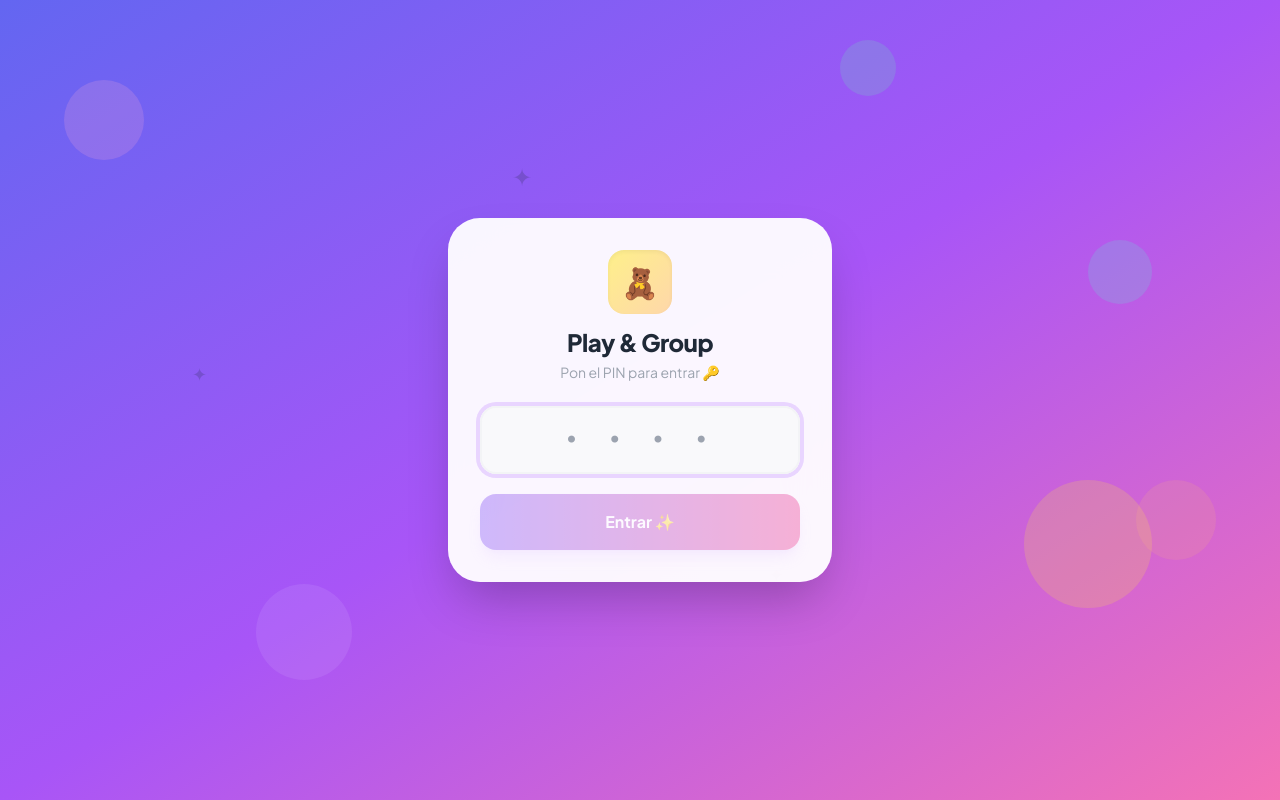
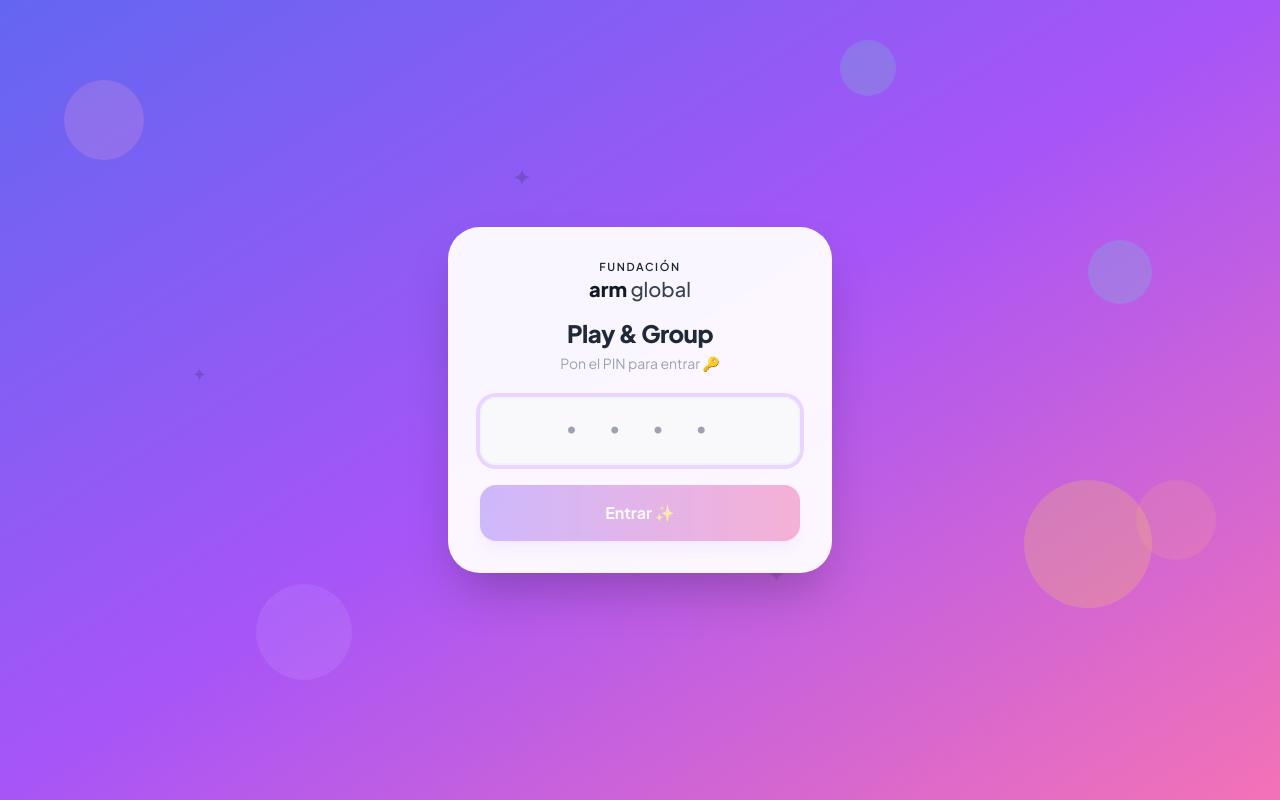
Before and after one commit to pdencina/ARM_Checkin, a Next.js app: page /recepcion in a window 1280 px wide. Built offline with nearby package versions, Linux system fonts and the light colour scheme.

Commit message:
feat: popup mensaje llogo

```diff
--- a/app/(fundacion)/layout.tsx
+++ b/app/(fundacion)/layout.tsx
@@ -57,8 +57,9 @@
         <FloatingShapes />
         <form onSubmit={submit} className="relative z-10 w-full max-w-sm rounded-[2rem] bg-white/95 backdrop-blur-xl p-8 shadow-2xl text-center">
           <div className="mb-6">
-            <div className="mx-auto mb-3 h-16 w-16 rounded-2xl bg-gradient-to-br from-yellow-200 to-orange-200 flex items-center justify-center shadow-inner">
-              <span className="text-3xl">🧸</span>
+            <div className="mx-auto mb-4">
+              <p className="text-[11px] font-semibold uppercase tracking-[0.15em] text-gray-800">Fundación</p>
+              <p className="text-xl leading-tight"><span className="font-black text-gray-900">arm</span> <span className="font-medium text-gray-700">global</span></p>
             </div>
             <h1 className="text-2xl font-black text-gray-800">Play & Group</h1>
             <p className="text-sm text-gray-400 mt-1">Pon el PIN para entrar 🔑</p>
--- a/app/(fundacion)/play/PlayClient.tsx
+++ b/app/(fundacion)/play/PlayClient.tsx
@@ -162,8 +162,9 @@
     return (
       <div className="flex min-h-screen flex-col items-center justify-center gap-8 text-center px-4">
         <div className="rounded-[2rem] bg-white/90 backdrop-blur-xl p-10 shadow-2xl border border-white/60 max-w-sm w-full animate-slide-up">
-          <div className="mx-auto mb-4 h-20 w-20 rounded-2xl bg-gradient-to-br from-violet-100 to-pink-100 flex items-center justify-center animate-float-slow">
-            <span className="text-4xl">🎵</span>
+          <div className="mx-auto mb-4">
+            <p className="text-[10px] font-semibold uppercase tracking-[0.15em] text-gray-500">Fundación</p>
+            <p className="text-lg leading-tight"><span className="font-black text-gray-800">arm</span> <span className="font-medium text-gray-600">global</span></p>
           </div>
           <h1 className="text-2xl font-black text-gray-800 mb-2">Pantalla Play</h1>
           <p className="text-sm text-gray-400 mb-6 leading-relaxed">
--- a/app/(fundacion)/recepcion/RecepcionClient.tsx
+++ b/app/(fundacion)/recepcion/RecepcionClient.tsx
@@ -137,8 +137,9 @@
                        transition-all duration-300 ${sent ? "scale-[1.02] shadow-emerald-200/50" : ""}`}>
         {/* Header */}
         <div className="mb-7 text-center">
-          <div className="mx-auto mb-3 h-16 w-16 rounded-2xl bg-gradient-to-br from-pink-100 to-orange-100 flex items-center justify-center animate-float-slow">
-            <span className="text-3xl">🎈</span>
+          <div className="mx-auto mb-3 animate-float-slow">
+            <p className="text-[10px] font-semibold uppercase tracking-[0.15em] text-gray-500">Fundación</p>
+            <p className="text-lg leading-tight"><span className="font-black text-gray-800">arm</span> <span className="font-medium text-gray-600">global</span></p>
           </div>
           <h1 className="text-2xl font-black text-gray-800 tracking-tight">Recepción</h1>
           <p className="text-sm text-gray-400 mt-1">Avísale a las tías que hay movimiento 💜</p>
```
